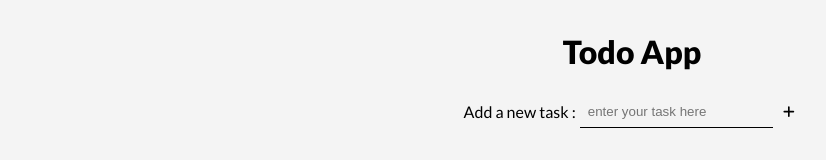
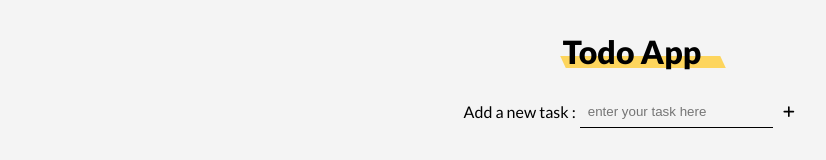
Before and after one commit to casl0x/todolist, a React (Vite) app: page / in a window 1280 px wide. Shown: the top 160 px of the page, without its empty margins (8-834 px from the left). Built offline with nearby package versions, Linux system fonts and the light colour scheme.

Commit message:
before title

```diff
--- a/src/scripts/App.jsx
+++ b/src/scripts/App.jsx
@@ -2,7 +2,7 @@ import { useEffect, useState } from "react";
 import '../styles/main.css'
 import { TaskProvider } from "./contexts";
 import TaskForm from "./components/AddTask";
-import Task from "./components/TaskList";
+import Task from "./components/Task";
 
 export default function TodoList() {
     const [tasks, setTasks] = useState([]);
--- a/src/scripts/components/index.js
+++ b/src/scripts/components/index.js
@@ -1,4 +1,4 @@
 import TaskForm from "./AddTask";
-import Task from "./TaskList";
+import Task from "./Task";
 
 export {TaskForm, Task}
--- a/src/styles/components/_header.scss
+++ b/src/styles/components/_header.scss
@@ -14,5 +14,18 @@
     font: {
         weight: 900;
         size: 2rem;
+    };
+    position: relative;
+    z-index: 1;
+    &::before {
+        content: '';
+        position: absolute;
+        z-index: -1;
+        top: 2rem;
+        bottom: 1.25rem;
+        width: 10rem;
+        height: 0.75rem;
+        transform: skew(25deg);
+        background: $title;
     }
 }
--- a/src/styles/components/_task.scss
+++ b/src/styles/components/_task.scss
@@ -8,7 +8,7 @@
     font: {
         weight: 600;
         size: 1.5rem;
-    }
+    };
     text-decoration: underline;
 }
 
@@ -31,7 +31,7 @@
     gap: 0.5rem;
     font: {
         size: 1rem
-    }
+    };
 }
 
 .done {
--- a/src/styles/main.css
+++ b/src/styles/main.css
@@ -63,6 +63,19 @@ table {
   padding: 0.75rem;
   font-weight: 900;
   font-size: 2rem;
+  position: relative;
+  z-index: 1;
+}
+.title::before {
+  content: "";
+  position: absolute;
+  z-index: -1;
+  top: 2rem;
+  bottom: 1.25rem;
+  width: 10rem;
+  height: 0.75rem;
+  transform: skew(25deg);
+  background: rgba(255, 205, 56, 0.8);
 }
 
 .form {
--- a/src/styles/utils/_variables.scss
+++ b/src/styles/utils/_variables.scss
@@ -2,6 +2,7 @@
 $background: #f4f4f4;
 $task-done: #bada55;
 $task-delete: #990000;
+$title: rgba(255,205,56,0.8);
 
 // font
 @import url('https://fonts.googleapis.com/css2?family=Lato:ital,wght@0,100;0,300;0,400;0,700;0,900;1,100;1,300;1,400;1,700;1,900&display=swap');
```
Also changed, not shown: src/scripts/components/Task.jsx (renamed from src/scripts/components/TaskList.jsx), 1 other file (tests, documents, lock files or other folders).
